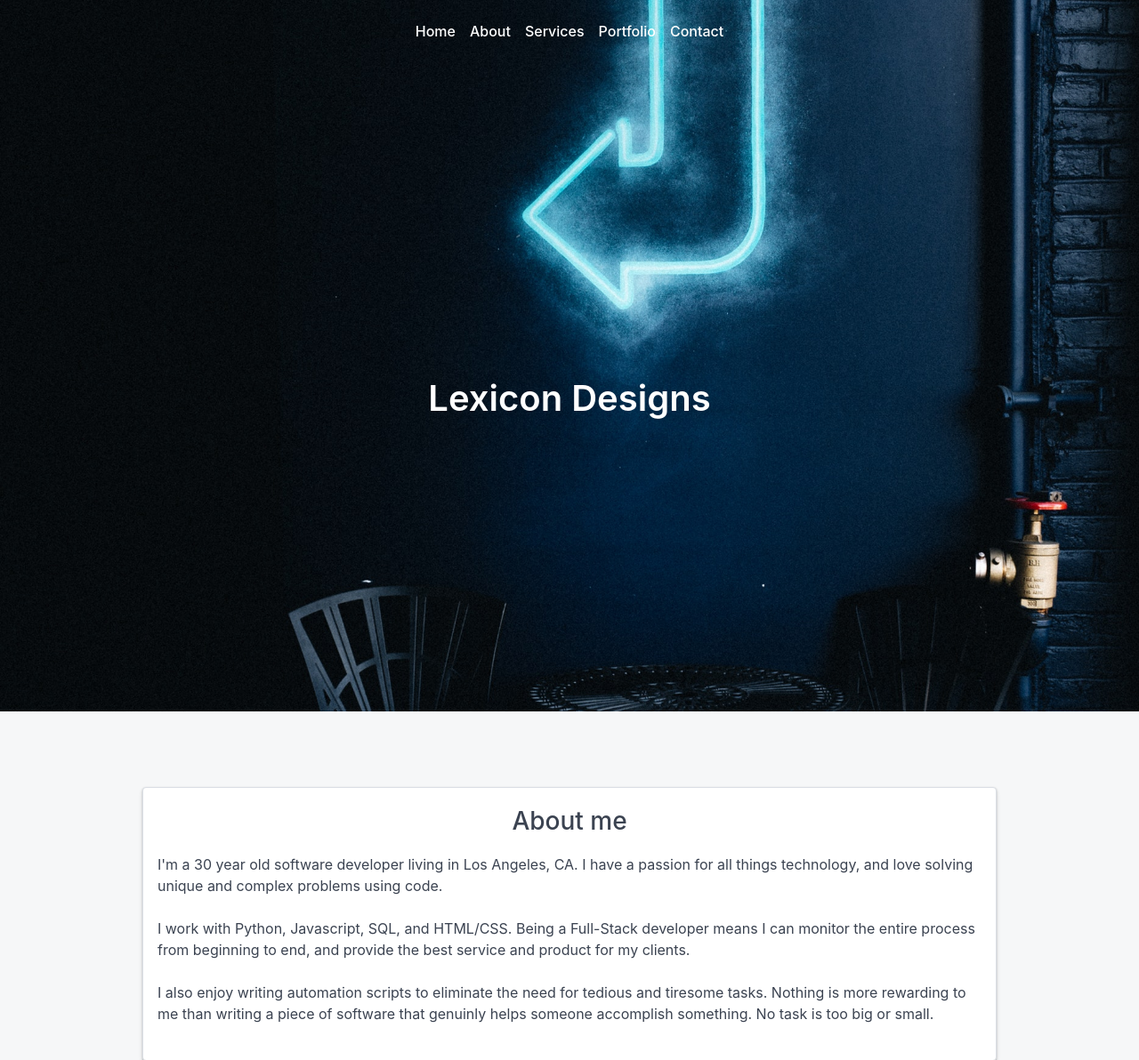
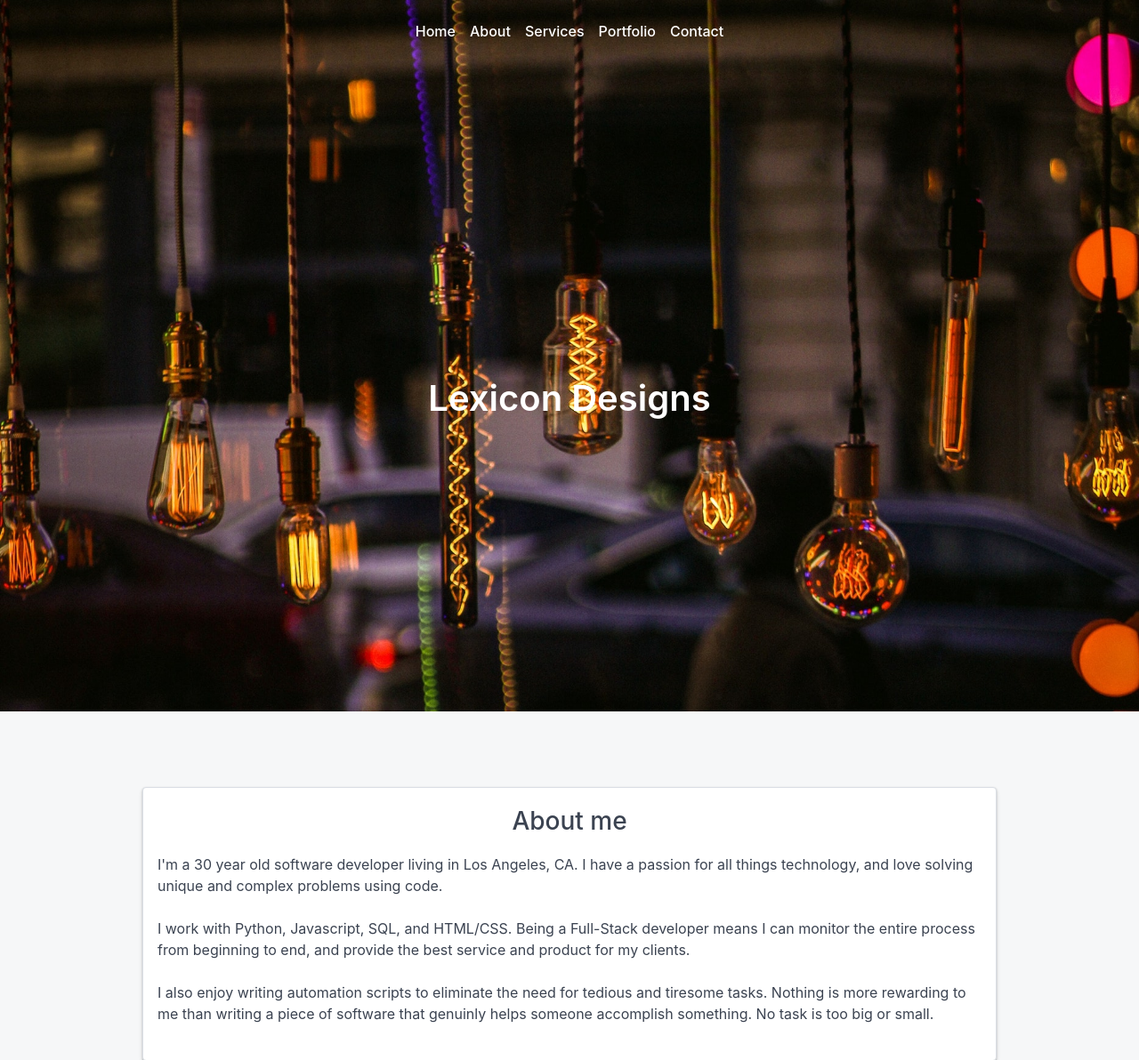
Before and after one commit to Jordan-Rowland/microblog, a Python web app: template app/templates/index.html in a window 1280 px wide. Shown: the top 1192 px of the page at 89% size. Run offline with Jinja, Linux system fonts and the light colour scheme; the template is opened without the code that fills it, so the values that code supplies are empty, except form fields; form fields are guessed from the names that the template uses; some libraries are stand-ins or nearby versions.

Commit message:
updates background image, index

```diff
--- a/app/templates/base.html
+++ b/app/templates/base.html
@@ -50,11 +50,11 @@
         }
 
         .header-img {
-            background-image: url('{{ url_for('static', filename='img/neonlight2.jpeg') }}');
+            background-image: url('{{ url_for('static', filename='img/lights1.jpeg') }}');
             height: 100vh;
             background-repeat: no-repeat;
             background-attachment: fixed;
-            background-position: center;
+            background-position: top;
             background-size: cover;
         }
 
```
Also changed, not shown: app/static/img/lights1.jpeg (added).
